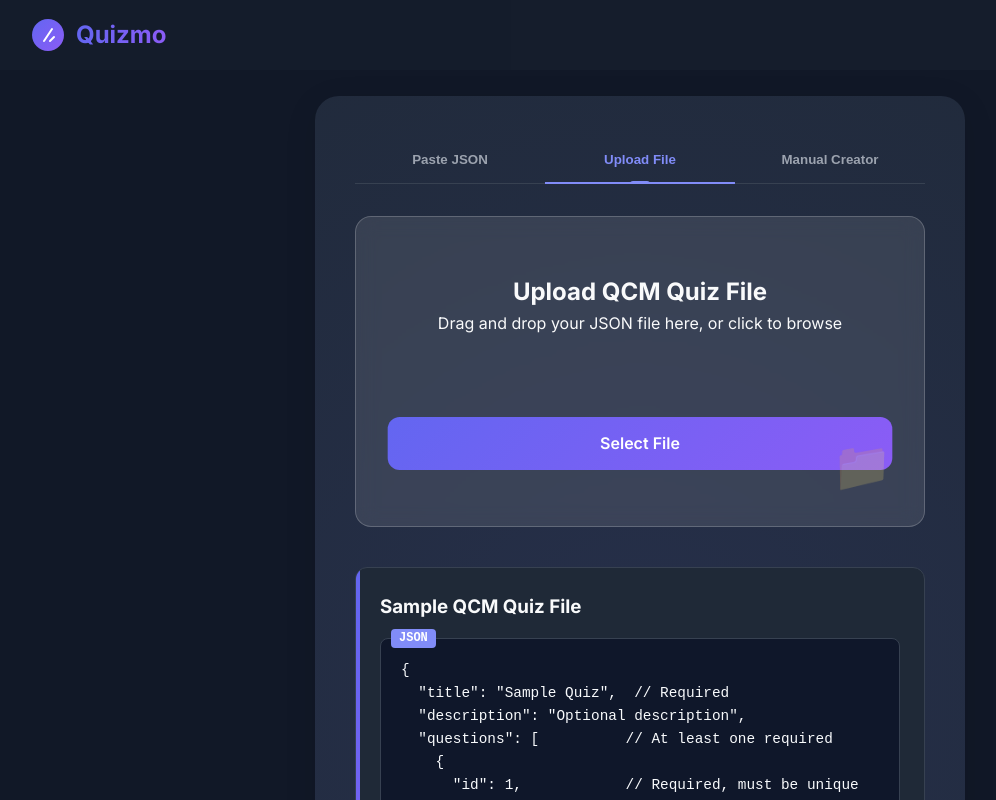
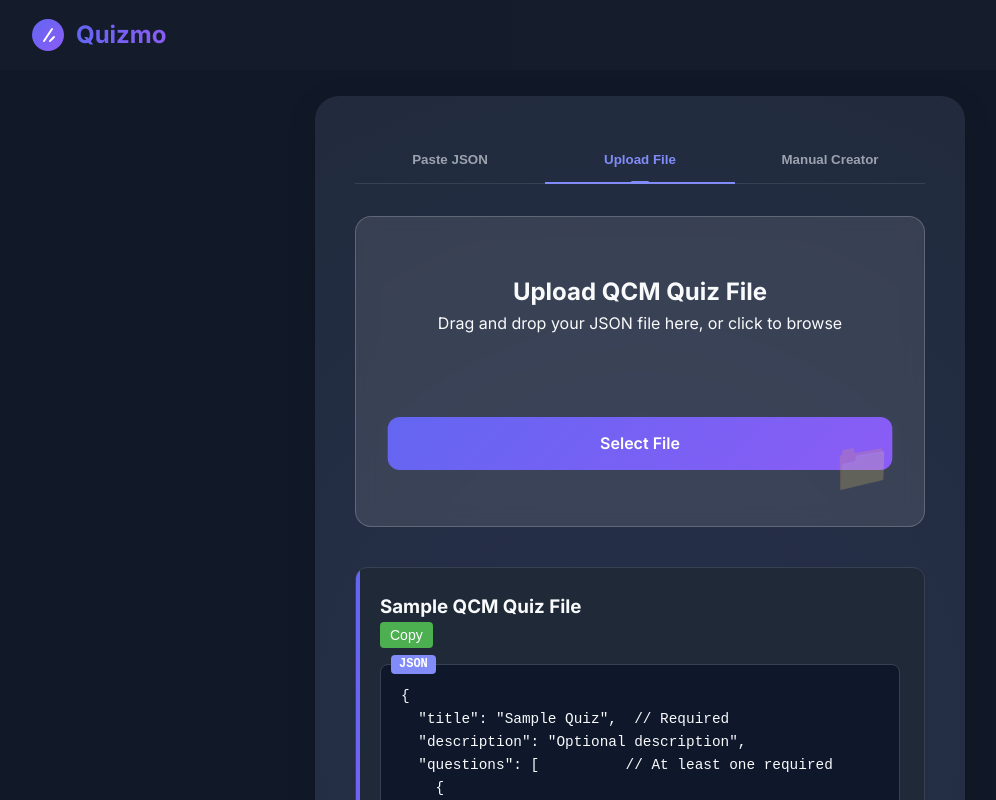
Before and after one commit to Ghassanee/QCM-Quiz-Generator, a Next.js app: page / in a window 1280 px wide. Shown: the top 800 px of the page, without its empty margins (0-996 px from the left). Built offline with nearby package versions, Linux system fonts and the light colour scheme.

Commit message:
Improvements

```diff
--- /dev/null
+++ b/src/components/FileUploader/ExampleJson.tsx
@@ -0,0 +1,42 @@
+import { useState } from 'react';
+import { CopyButton, Pre, SampleSection } from './styles';
+
+const sampleJson = `{
+  "title": "Sample Quiz",  // Required
+  "description": "Optional description",
+  "questions": [          // At least one required
+    {
+      "id": 1,            // Required, must be unique
+      "question": "Sample question?",  // Required
+      "multipleCorrect": false,  // Optional, defaults to false
+      "options": [        // At least 2 required
+        {
+          "text": "Option 1",  // Required
+          "correct": false,    // Required (boolean)
+          "explanation": "Optional explanation"
+        },
+        {
+          "text": "Option 2",
+          "correct": true     // At least one correct required
+        }
+      ]
+    }
+  ]
+}`;
+
+export const ExampleJson = () => {
+  const [copied, setCopied] = useState(false);
+
+  const copySampleJson = () => {
+    navigator.clipboard.writeText(sampleJson);
+    setCopied(true);
+    setTimeout(() => setCopied(false), 2000);
+  };
+  return (
+    <SampleSection>
+      <h3>Sample QCM Quiz File</h3>
+      <CopyButton onClick={copySampleJson}>{copied ? 'Copied!' : 'Copy'}</CopyButton>
+      <Pre>{sampleJson}</Pre>
+    </SampleSection>
+  );
+};
--- a/src/components/FileUploader/FileUploader.tsx
+++ b/src/components/FileUploader/FileUploader.tsx
@@ -1,6 +1,7 @@
 'use client';
 import React, { useState } from 'react';
 import {
+  CopyButton,
   ErrorMessage,
   ExpirationNotice,
   ExpirationText,
@@ -18,6 +19,7 @@ import {
 import FileUpload from './FileUpload';
 import JsonPaster from './JsonPaster';
 import ManualCreator from './ManualCreator';
+import { ExampleJson } from './ExampleJson';
 
 interface FileUploaderProps {
   onUploadSuccess: (shareUrl: string) => void;
@@ -180,33 +182,7 @@ const FileUploader: React.FC<FileUploaderProps> = ({ onUploadSuccess }) => {
 
           {error && <ErrorMessage>{error}</ErrorMessage>}
 
-          {activeTab !== 'manual' && (
-            <SampleSection>
-              <h3>Sample QCM Quiz File</h3>
-              <Pre>{`{
-  "title": "Sample Quiz",  // Required
-  "description": "Optional description",
-  "questions": [          // At least one required
-    {
-      "id": 1,            // Required, must be unique
-      "question": "Sample question?",  // Required
-      "multipleCorrect": false,  // Optional, defaults to false
-      "options": [        // At least 2 required
-        {
-          "text": "Option 1",  // Required
-          "correct": false,    // Required (boolean)
-          "explanation": "Optional explanation"
-        },
-        {
-          "text": "Option 2",
-          "correct": true     // At least one correct required
-        }
-      ]
-    }
-  ]
-}`}</Pre>
-            </SampleSection>
-          )}
+          {activeTab !== 'manual' && <ExampleJson />}
         </>
       )}
     </FileUploaderContainer>
--- a/src/components/FileUploader/styles.ts
+++ b/src/components/FileUploader/styles.ts
@@ -677,3 +677,18 @@ export const QuestionHeader = styled.div`
 export const QuestionsContainer = styled.div`
   margin-top: 2.5rem;
 `;
+
+export const CopyButton = styled.button`
+  background: #4caf50;
+  color: white;
+  border: none;
+  padding: 5px 10px;
+  border-radius: 4px;
+  cursor: pointer;
+  font-size: 14px;
+  transition: background 0.3s;
+
+  &:hover {
+    background: #45a049;
+  }
+`;
```
